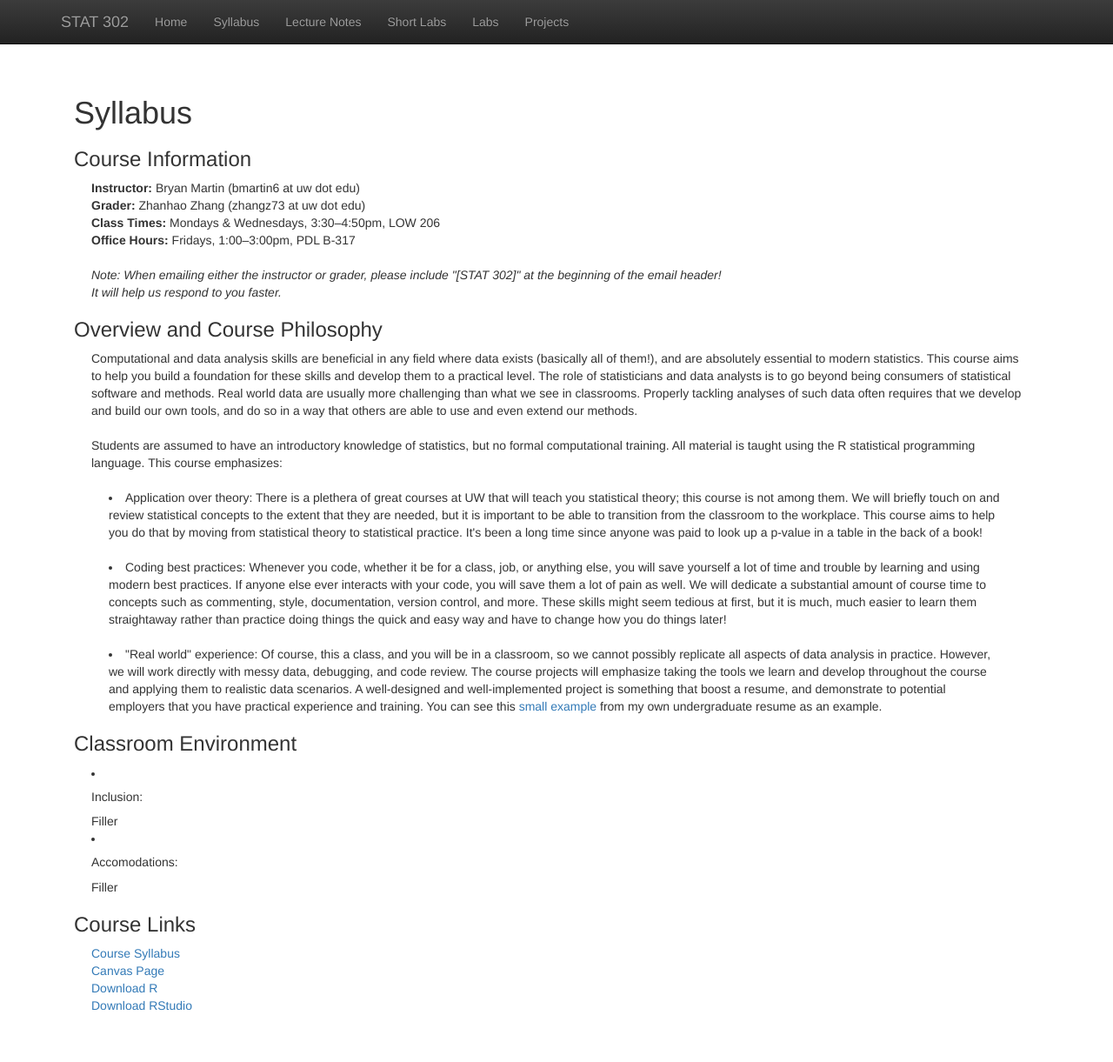
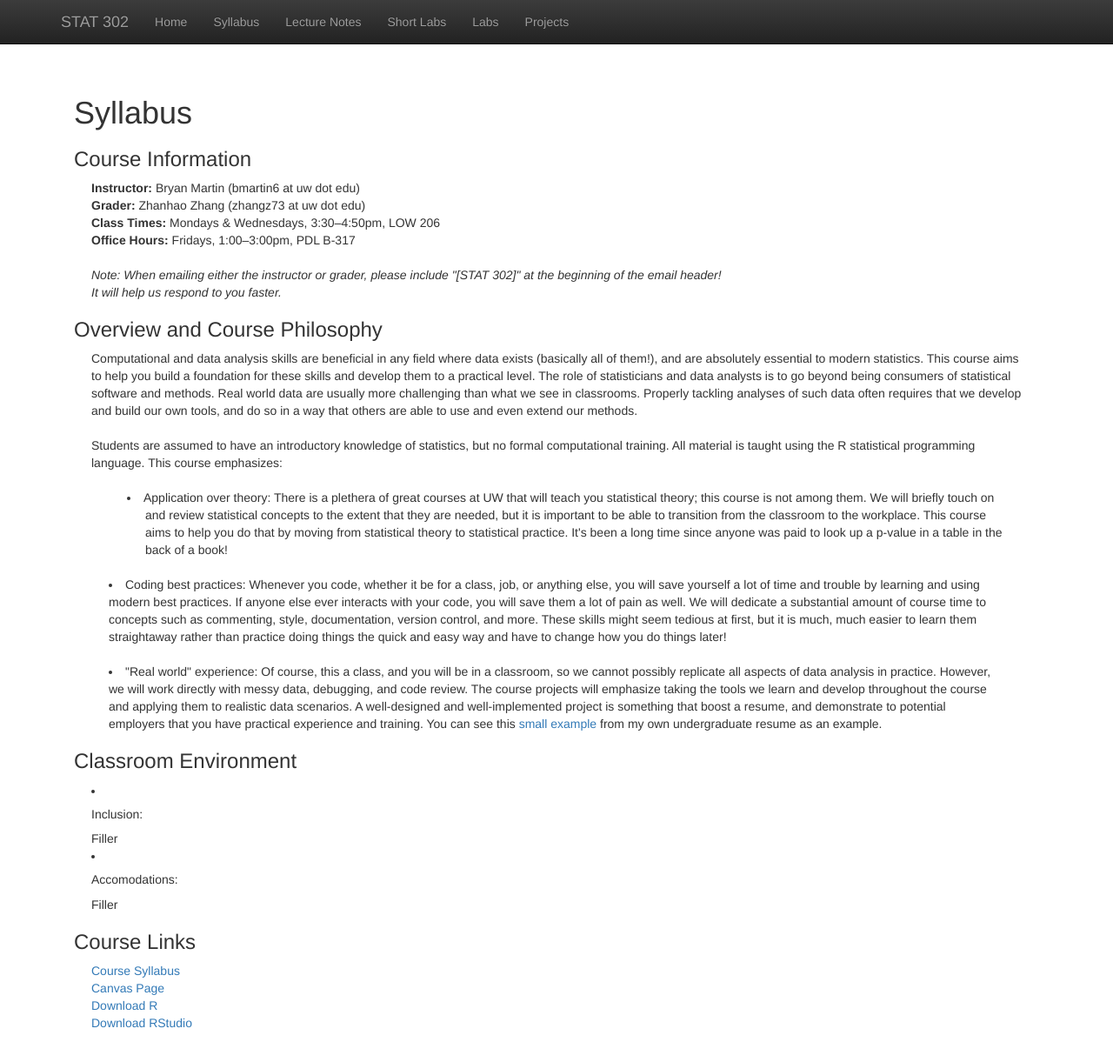
Before and after one commit to bryandmartin/STAT302, a Jekyll site: the page built from syllabus.html, in a window 1280 px wide and 1226 px high. Shown: the top 1221 px of the window at 87% size. Built offline with Jekyll 4.4.1, drawn with Linux system fonts in a browser that asks for light colours; nearby versions of some CDN libraries; library files that are not in the unit come from our copies.

Commit message:
Update syllabus.html

```diff
--- a/syllabus.html
+++ b/syllabus.html
@@ -37,7 +37,7 @@ title:  'Syllabus'
   Students are assumed to have an introductory knowledge of statistics, but no formal computational training.
   All material is taught using the R statistical programming language. This course emphasizes: <br/><br/>
 
-  <li style="padding:0px;margin:0px 40px 0px; list-style-position:inside;" > <h5 style="display: inline;">Application over theory:</h5>
+  <li style="padding:0px;margin:0px 40px 0px; text-indent: -1.5em; padding-left: 3em;" > <h5 style="display: inline;">Application over theory:</h5>
     There is a plethera of great courses at UW that will teach you statistical theory; this course is not among them.
     We will briefly touch on and review statistical concepts to the extent that they are needed,
     but it is important to be able to transition from the classroom to the workplace.
```
